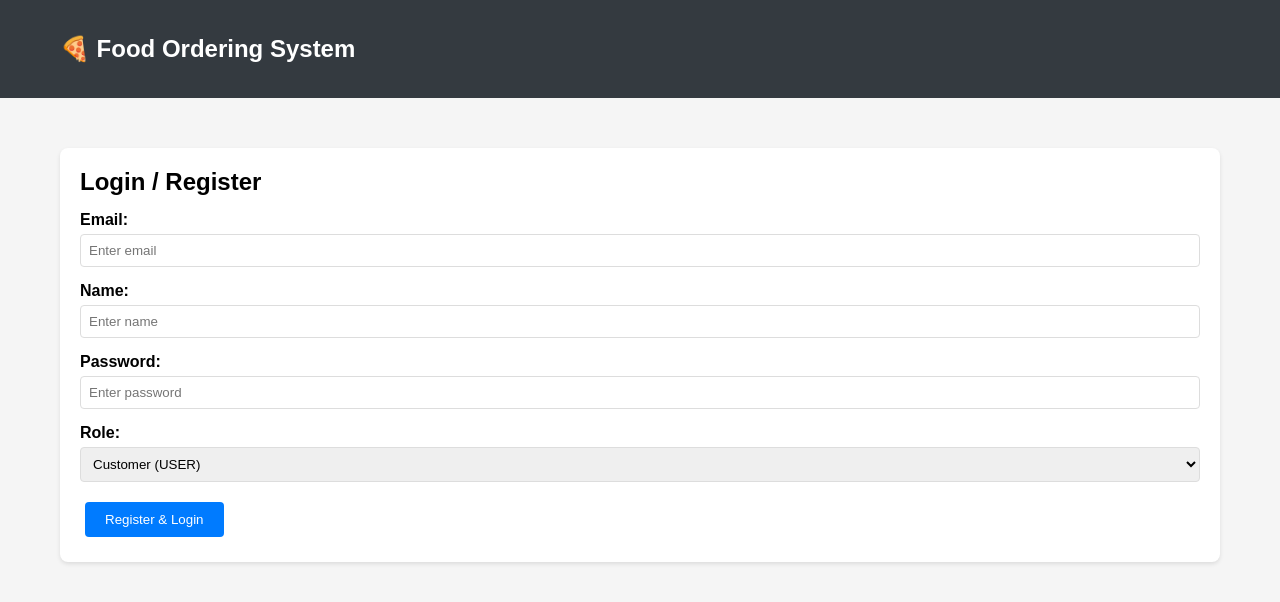
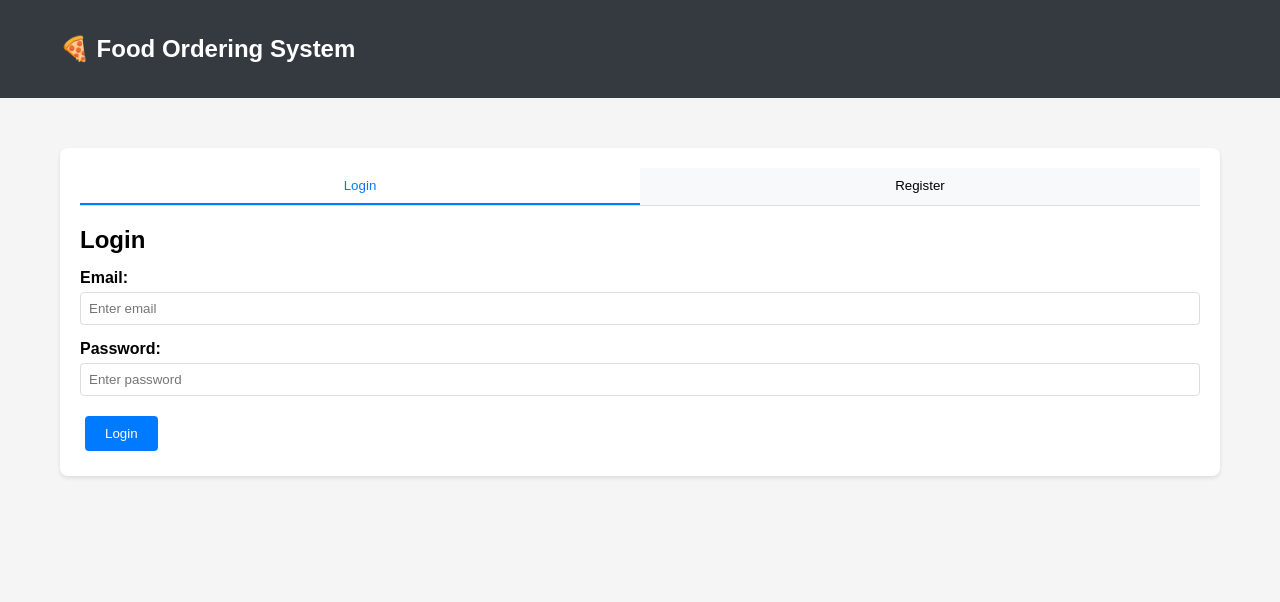
Before and after one commit to Hritikraj8804/food-ordering-system, a Vue app in the folder frontend/: page /login in a window 1280 px wide. Shown: the top 602 px of the page. Built offline with nearby package versions, Linux system fonts and the light colour scheme.

Commit message:
fixes the login/register issue

```diff
--- a/frontend/src/main.js
+++ b/frontend/src/main.js
@@ -8,8 +8,18 @@ import HotelDashboard from './views/HotelDashboard.vue'
 const routes = [
   { path: '/', redirect: '/login' },
   { path: '/login', component: Login },
-  { path: '/user/:id', component: UserDashboard, props: true },
-  { path: '/hotel/:id', component: HotelDashboard, props: true }
+  {
+    path: '/user/:id',
+    component: UserDashboard,
+    props: true,
+    meta: { requiresAuth: true, role: 'USER' }
+  },
+  {
+    path: '/hotel/:id',
+    component: HotelDashboard,
+    props: true,
+    meta: { requiresAuth: true, role: 'HOTEL' }
+  }
 ]
 
 const router = createRouter({
@@ -17,4 +27,22 @@ const router = createRouter({
   routes
 })
 
+// Navigation guard to protect routes
+router.beforeEach((to, from, next) => {
+  const currentUser = JSON.parse(localStorage.getItem('currentUser') || 'null')
+
+  if (to.meta.requiresAuth && !currentUser) {
+    next('/login')
+  } else if (to.meta.role && currentUser && currentUser.role !== to.meta.role) {
+    // Redirect to appropriate dashboard if user tries to access wrong role page
+    if (currentUser.role === 'USER') {
+      next(`/user/${currentUser.id}`)
+    } else {
+      next(`/hotel/${currentUser.id}`)
+    }
+  } else {
+    next()
+  }
+})
+
 createApp(App).use(router).mount('#app')
--- a/frontend/src/views/Login.vue
+++ b/frontend/src/views/Login.vue
@@ -1,13 +1,28 @@
 <template>
   <div class="card">
-    <h2>Login / Register</h2>
+    <div class="auth-tabs">
+      <button
+        :class="['tab-btn', { active: isLogin }]"
+        @click="switchToLogin"
+      >
+        Login
+      </button>
+      <button
+        :class="['tab-btn', { active: !isLogin }]"
+        @click="switchToRegister"
+      >
+        Register
+      </button>
+    </div>
+
+    <h2>{{ isLogin ? 'Login' : 'Register' }}</h2>
 
     <div class="form-group">
       <label>Email:</label>
       <input v-model="email" type="email" placeholder="Enter email">
     </div>
 
-    <div class="form-group">
+    <div v-if="!isLogin" class="form-group">
       <label>Name:</label>
       <input v-model="name" placeholder="Enter name">
     </div>
@@ -17,7 +32,7 @@
       <input v-model="password" type="password" placeholder="Enter password">
     </div>
 
-    <div class="form-group">
+    <div v-if="!isLogin" class="form-group">
       <label>Role:</label>
       <select v-model="role">
         <option value="USER">Customer (USER)</option>
@@ -25,7 +40,13 @@
       </select>
     </div>
 
-    <button class="btn btn-primary" @click="register">Register & Login</button>
+    <button
+      class="btn btn-primary"
+      @click="isLogin ? login() : register()"
+      :disabled="loading"
+    >
+      {{ loading ? 'Please wait...' : (isLogin ? 'Login' : 'Register') }}
+    </button>
 
     <div v-if="error" class="error">{{ error }}</div>
     <div v-if="success" class="success">{{ success }}</div>
@@ -38,17 +59,65 @@ import axios from 'axios'
 export default {
   data() {
     return {
+      isLogin: true,
       email: '',
       name: '',
       password: '',
       role: 'USER',
       error: '',
-      success: ''
+      success: '',
+      loading: false
     }
   },
   methods: {
+    async login() {
+      if (!this.email || !this.password) {
+        this.error = 'Please enter both email and password'
+        return
+      }
+
+      try {
+        this.loading = true
+        this.error = ''
+        this.success = ''
+
+        // Since backend doesn't have login endpoint, we'll find user by email
+        const response = await axios.get('/api/users')
+        const users = response.data
+        const user = users.find(u => u.email === this.email)
+
+        if (!user) {
+          this.error = 'User not found. Please register first.'
+          return
+        }
+
+        // In a real app, you'd verify password on backend
+        // For now, we'll just proceed with the found user
+        this.success = 'Login successful!'
+        this.$emit('user-login', user)
+
+        // Redirect based on role
+        if (user.role === 'USER') {
+          this.$router.push(`/user/${user.id}`)
+        } else {
+          this.$router.push(`/hotel/${user.id}`)
+        }
+
+      } catch (error) {
+        this.error = 'Login failed. Please check your credentials.'
+      } finally {
+        this.loading = false
+      }
+    },
+
     async register() {
+      if (!this.email || !this.name || !this.password) {
+        this.error = 'Please fill in all required fields'
+        return
+      }
+
       try {
+        this.loading = true
         this.error = ''
         this.success = ''
 
@@ -73,8 +142,56 @@ export default {
 
       } catch (error) {
         this.error = error.response?.data?.message || 'Registration failed'
+      } finally {
+        this.loading = false
       }
+    },
+
+    switchToLogin() {
+      this.isLogin = true
+      this.clearForm()
+    },
+
+    switchToRegister() {
+      this.isLogin = false
+      this.clearForm()
+    },
+
+    clearForm() {
+      this.email = ''
+      this.name = ''
+      this.password = ''
+      this.role = 'USER'
+      this.error = ''
+      this.success = ''
     }
   }
 }
 </script>
+
+<style scoped>
+.auth-tabs {
+  display: flex;
+  margin-bottom: 20px;
+  border-bottom: 1px solid #ddd;
+}
+
+.tab-btn {
+  flex: 1;
+  padding: 10px;
+  border: none;
+  background: #f8f9fa;
+  cursor: pointer;
+  border-bottom: 2px solid transparent;
+}
+
+.tab-btn.active {
+  background: white;
+  border-bottom-color: #007bff;
+  color: #007bff;
+}
+
+.tab-btn:hover {
+  background: #e9ecef;
+}
+</style>
```
Also changed, not shown: 2 other files (tests, documents, lock files or other folders).
